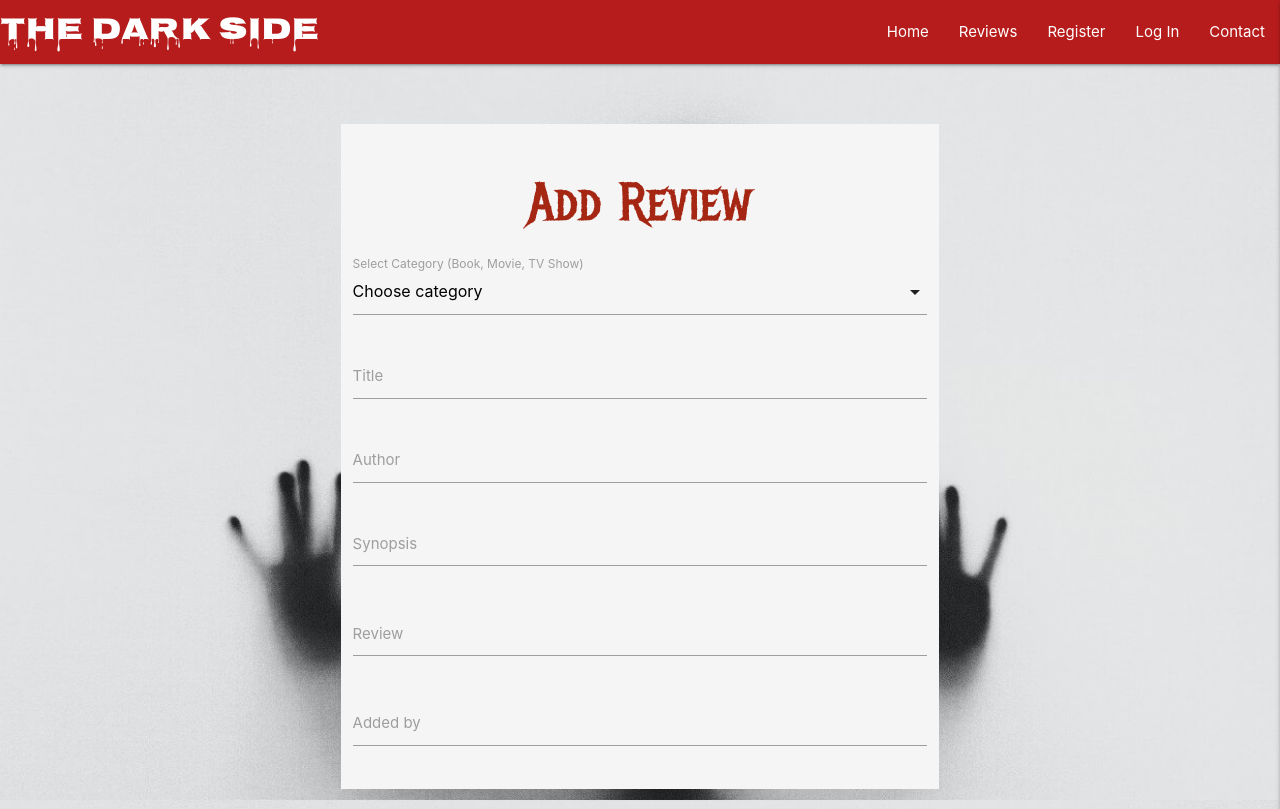
After one commit to mosull20/dark-side-ms3, a Flask app: page /add_review in a window 1280 px wide. The commit adds this page. Run offline with Flask 2, Linux system fonts and the light colour scheme; some libraries are stand-ins or nearby versions.

Commit message:
Create add_review template

```diff
--- a/app.py
+++ b/app.py
@@ -98,6 +98,11 @@ def logout():
     return redirect(url_for("login"))
 
 
+@app.route("/add_review")
+def add_review():
+    return render_template("add_review.html")
+
+
 if __name__ == "__main__":
     app.run(host=os.environ.get("IP"),
             port=int(os.environ.get("PORT")),
--- a/static/js/script.js
+++ b/static/js/script.js
@@ -2,3 +2,12 @@
   $(document).ready(function(){
     $('.sidenav').sidenav({edge: "right"});
   });
+
+  $(document).ready(function() {
+    $('textarea#synopsis_text, textarea#review_text').characterCounter();
+  });
+
+
+  $(document).ready(function(){
+    $('select').formSelect();
+  });
--- /dev/null
+++ b/templates/add_review.html
@@ -0,0 +1,50 @@
+{% extends "base.html" %}
+{% block content %}
+
+
+
+<div class="row">
+    <form class="col s12 m8 offset-m2 grey lighten-4">
+        <h2 class="header">Add Review</h2>
+        <div class="row">
+
+            <div class="input-field col s12">
+                <select>
+                  <option value="" disabled selected>Choose category</option>
+                  <option value="1">Book</option>
+                  <option value="2">Movie</option>
+                  <option value="3">TV Show</option>
+                </select>
+                <label>Select Category (Book, Movie, TV Show)</label>
+              </div>
+
+            <div class="input-field col s12">
+                <input id="title" type="text" class="validate">
+                <label for="title">Title</label>
+            </div>
+
+            <div class="input-field col s12">
+                <input id="title" type="text" class="validate">
+                <label for="title">Author</label>
+            </div>
+
+            <div class="input-field col s12">
+                <textarea id="synopsis_text" class="materialize-textarea" data-length="120"></textarea>
+                <label for="synopsis_text">Synopsis</label>
+            </div>
+
+            <div class="input-field col s12">
+                <textarea id="review_text" class="materialize-textarea" data-length="200"></textarea>
+                <label for="review_text">Review</label>
+            </div>
+
+            <div class="input-field col s12">
+                <input id="added_by" type="text" class="validate">
+                <label for="added_by">Added by</label>
+            </div>
+
+        </div>
+    </form>
+  </div>
+
+{% endblock %}
--- a/templates/base.html
+++ b/templates/base.html
@@ -25,7 +25,7 @@
                 <li><a href="{{ url_for('get_reviews') }}">Reviews</a></li>
                 {% if session.user %}
                     <li><a href="{{ url_for('profile', username=session['user']) }}">My Profile</a></li>
-                    <li><a href="#">Add Review</a></li>
+                    <li><a href="{{ url_for('add_review') }}">Add Review</a></li>
                     <li><a href="{{ url_for('logout') }}">Log Out</a></li>
                 {% else %}
                     <li><a href="{{ url_for('register') }}">Register</a></li>
@@ -41,7 +41,7 @@
                 <li><a href="{{ url_for('get_reviews') }}">Reviews</a></li>
                 {% if session.user %}
                     <li><a href="{{ url_for('profile', username=session['user']) }}">My Profile</a></li>
-                    <li><a href="#">Add Review</a></li>
+                    <li><a href="{{ url_for('add_review') }}">Add Review</a></li>
                     <li><a href="{{ url_for('logout') }}">Log Out</a></li>
                 {% else %}
                     <li><a href="{{ url_for('register') }}">Register</a></li>
```
